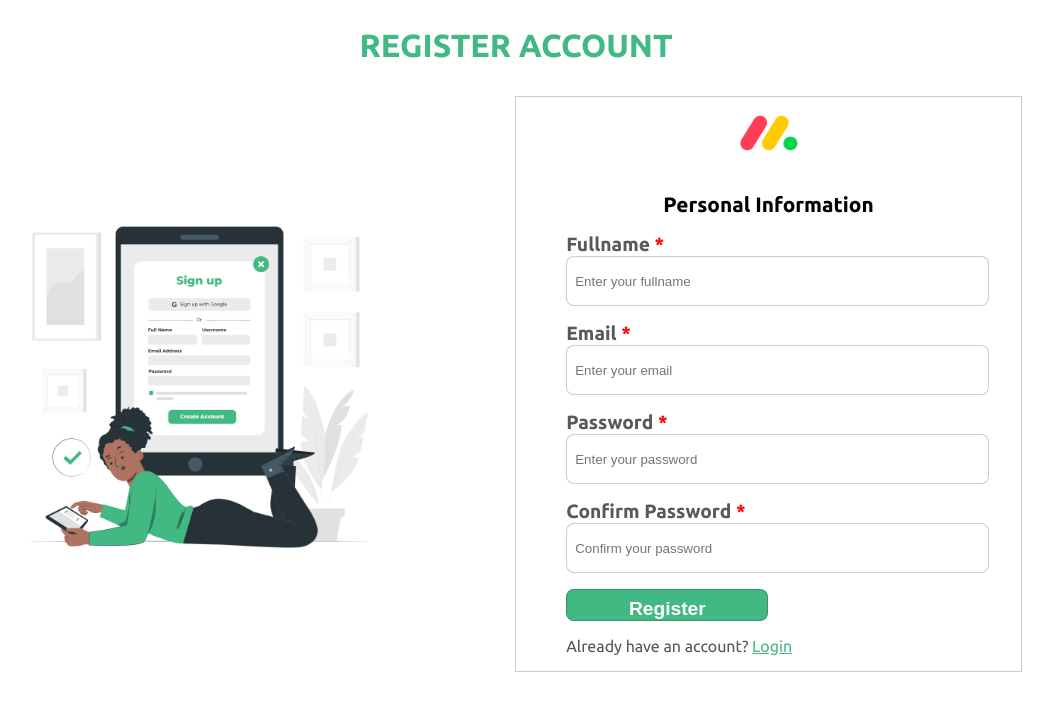
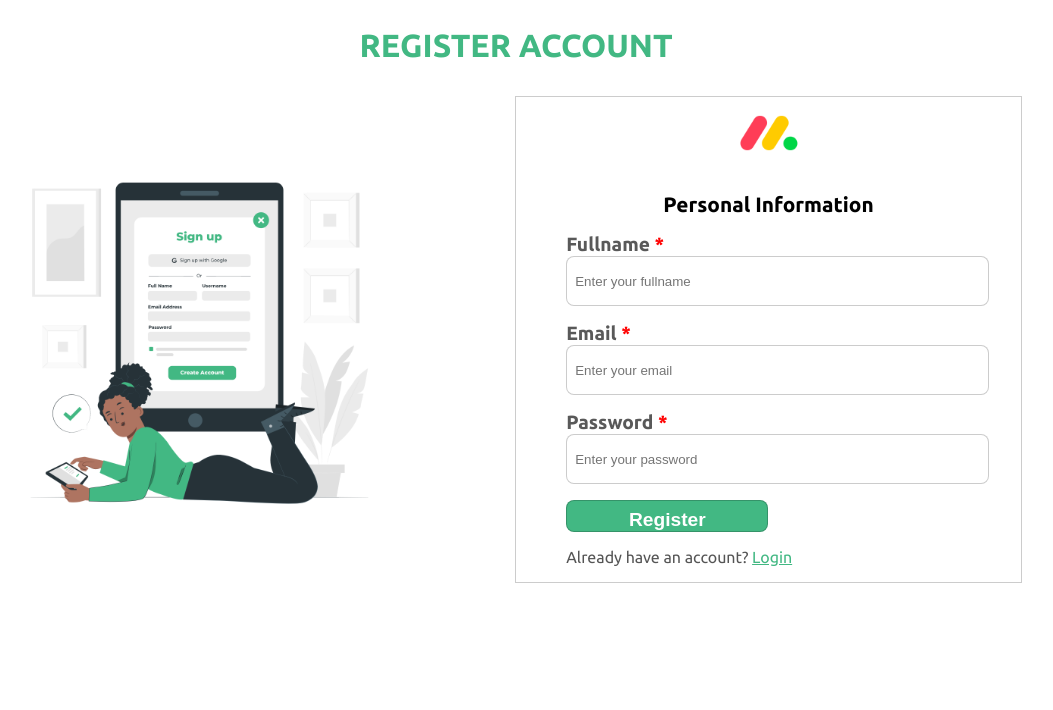
Before and after one commit to CKMolinga/TaskMan.github.io, a Vue app: page /signup in a window 1280 px wide. Shown: the top 710 px of the page, without its empty margins (124-1177 px from the left). Built offline with nearby package versions, Linux system fonts and the light colour scheme.

Commit message:
created signup composable

```diff
--- a/src/composables/useSignup.js
+++ b/src/composables/useSignup.js
@@ -1,7 +1,7 @@
 import { ref } from 'vue'
 import { dbAuth } from '../firebase/config'
 
-const error = ref('null')
+const error = ref(null)
 
 const signup = async(email, password, displayName) => {
     error.value = null
@@ -11,7 +11,11 @@ const signup = async(email, password, displayName) => {
         if (!res) {
             throw new Error('Error! Could not commplete signup')
         }
-        console.log(res.user)
+        await res.user.updateProfile({ displayName })
+        error.value = null
+
+        return res
+
     } catch (err) {
         console.log(err.message)
         error.value = err.message
--- a/src/views/Signup.vue
+++ b/src/views/Signup.vue
@@ -5,15 +5,13 @@
       <div class="right-flex">
           <img src="../assets/logo.png" alt="logo" class="logo">
           <h3>Personal Information</h3>
-          <form action="" method="">
+          <form action="" method="" @submit.prevent="handleSubmit">
               <label for="name">Fullname <span class="required">*</span></label>
-                <input type="text" name="name" id="name" placeholder="Enter your fullname" required>
+                <input type="text" name="name" id="name" placeholder="Enter your fullname" required v-model="displayName">
               <label for="name">Email <span class="required">*</span></label>
-                <input type="email" name="email" id="email" placeholder="Enter your email" required>
+                <input type="email" name="email" id="email" placeholder="Enter your email" required v-model="email">
               <label for="name">Password <span class="required">*</span></label>
-                <input type="password" name="password" id="password" placeholder="Enter your password" required>
-              <label for="name">Confirm Password <span class="required">*</span></label>
-                <input type="password" name="confirm-password" id="confirm-password" placeholder="Confirm your password" required>
+                <input type="password" name="password" id="password" placeholder="Enter your password" required v-model="password">
               <button type="submit" class="btn">Register</button>
 
               <p class="hint">Already have an account? <span class="hint"><router-link to="Login">Login</router-link></span></p>
@@ -37,6 +35,7 @@ setup() {
 
   const handleSubmit = async () => {
     await signup(email.value, password.value, displayName.value)
+    console.log('signup success')
   }
 
   return {
```
